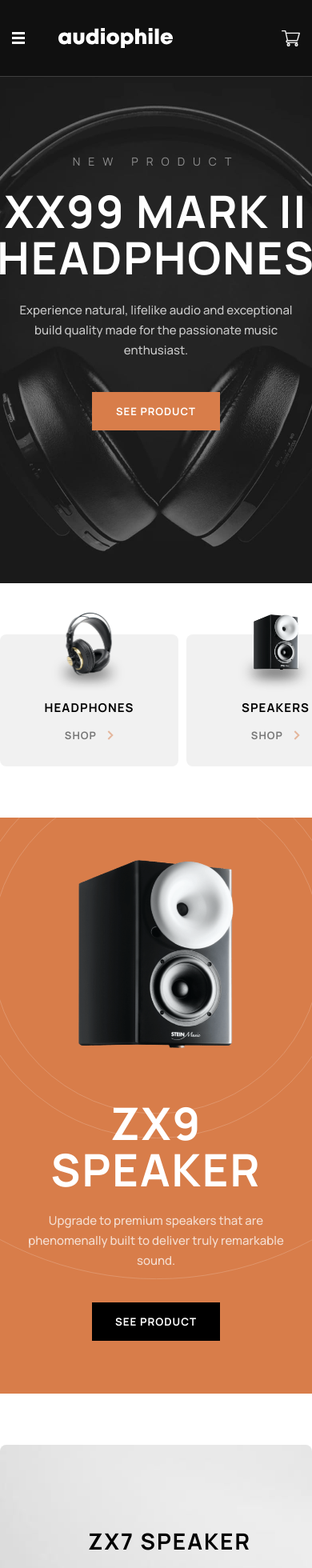
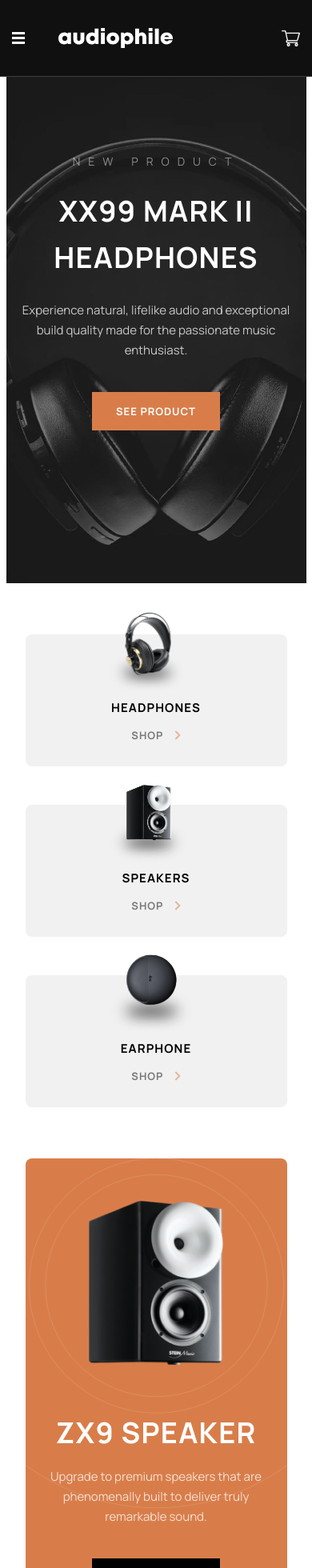
Before and after one commit to OG0808/Big-Ecomerce, a React (Vite) app: page /checkout in a window 390 px wide. Shown: the top 1960 px of the page at 80% size. Built offline with nearby package versions, Linux system fonts and the light colour scheme.

Commit message:
add responsive

```diff
--- a/src/components/YX1erphonesHome/YX1earphones.css
+++ b/src/components/YX1erphonesHome/YX1earphones.css
@@ -78,7 +78,6 @@
     width: 100%;
     height: 320px;
     display: flex;
-
     border-radius: 8px;
     justify-content: center;
     gap: 30px;
@@ -105,3 +104,35 @@
 
   }
 }
+
+
+@media(width<=650px){
+  .YX1earphones {
+    max-width: 327px;
+    width: 100%;
+    height: 424px;
+    display: flex;
+    border-radius: 8px;
+    gap: 24px;
+    flex-wrap: wrap;
+  }
+  .YX1earphones__image {
+    border-radius: 8px;
+    background-image: url("/home/mobile/image-earphones-yx1.jpg");
+    width: 327px;
+    height: 200px;
+    background-size: cover;
+  }
+  .YX1earphones__content {
+    border-radius: 8px;
+    background-color: var(--color5);
+    width: 327px;
+    height: 200px;
+    display: flex;
+    flex-direction: column;
+    justify-content: center;
+    padding-left: 42px;
+    gap: 32px;
+
+  }
+}
--- a/src/components/ZX7speakersHome/ZX7speakers.css
+++ b/src/components/ZX7speakersHome/ZX7speakers.css
@@ -80,3 +80,48 @@
   }
 
 }
+
+@media(width<=650px){
+  .ZX7speakers {
+    background-image: url("/home/mobile/image-speaker-zx7.jpg");
+    max-width: 327px;
+    width: 100%;
+    height: 320px;
+    border-radius: 8px;
+    display: flex;
+    flex-direction: column;
+    gap: 32px;
+    justify-content: center;
+    align-items: flex-start;
+    transition: .3s;
+    padding-left: 1.5rem;
+    background-size: cover;
+  }
+  .ZX7speakers__title {
+    color: var(--color2);
+    font-family: Manrope;
+    font-size: 28px;
+    font-style: normal;
+    font-weight: 700;
+    line-height: normal;
+    letter-spacing: 2px;
+    text-transform: uppercase;
+    margin-left: 0px;
+    transition: .3s;
+  }
+  .ZX7speakers__button {
+    color: var(--color2);
+    font-family: Manrope;
+    font-size: 13px;
+    font-style: normal;
+    font-weight: 700;
+    line-height: normal;
+    letter-spacing: 1px;
+    text-transform: uppercase;
+    width: 160px;
+    height: 48px;
+    margin-left: 0px;
+    cursor: pointer;
+    transition: .3s;
+  }
+}
--- a/src/components/ZX9speakerHome/ZX9speakerHome.css
+++ b/src/components/ZX9speakerHome/ZX9speakerHome.css
@@ -100,7 +100,6 @@
 
 @media(width<=768px){
 
-
   .ZX9speakerHome {
     width: 689px;
     height: 720px;
@@ -182,3 +181,60 @@
     transition: .3s;
   }
 }
+
+
+@media(width<=650px){
+  .ZX9speakerHome {
+    width: 327px;
+    height: 600px;
+    flex-shrink: 0;
+    background: var(--color3);
+    border-radius: 8px;
+    overflow: hidden;
+    display: flex;
+    flex-direction: column;
+    align-items: center;
+    background-image: url("/home/desktop/pattern-circles.svg");
+    background-repeat: no-repeat;
+    background-size: 170%;
+    background-position-y: -119px;
+    background-position-x: center;
+    gap: 64px;
+    transition: .3s;
+  }
+  .ZX9speakerHome__title {
+    color: #FFF;
+    text-align: center;
+    font-family: Manrope;
+    font-size: 36px;
+    font-style: normal;
+    font-weight: 700;
+    line-height: 40px; /* 111.111% */
+    letter-spacing: 1.286px;
+    text-transform: uppercase;
+    transition: .3s;
+  }
+
+  .ZX9speakerHome__description {
+    width: 280px;
+    color: #FFF;
+    text-align: center;
+    font-family: Manrope;
+    font-size: 15px;
+    font-style: normal;
+    font-weight: 400;
+    line-height: 25px; /* 166.667% */
+    transition: .3s;
+  }
+  .ZX9speakerHome__img {
+    object-fit: contain;
+    width: 172.248px;
+    height: 207px;
+    flex-shrink: 0;
+    flex-shrink: 0;
+    margin-left: 0px;
+    margin-top: 52px;
+    z-index: 5;
+    transition: .3s;
+  }
+}
--- a/src/components/checkout/checkout.css
+++ b/src/components/checkout/checkout.css
@@ -81,7 +81,7 @@
 }
 
 .formulario__field2 {
-  gap: 229px;
+  gap: 22px;
   display: flex;
   justify-content: space-between;
   width: 100%;
@@ -360,3 +360,25 @@
     transition: .3s;
   }
 }
+
+
+@media(width<=650px){
+  .checkout > form {
+    width: 100%;
+    display: flex;
+    flex-direction: column;
+    align-items: center;
+    transition: .3s;
+    margin-top: -100px;
+    margin-bottom: -100px;
+  }
+  .formulario__field {
+    display: flex;
+    flex-direction: column;
+    transition: .3s;
+  }
+  .formulario__field2{
+    display: flex;
+    flex-direction: column;
+  }
+}
--- a/src/components/footer/footer.css
+++ b/src/components/footer/footer.css
@@ -127,3 +127,55 @@ display: none;
   gap: 10px;
   }
 }
+
+@media(width<=650px){
+  .footer {
+    background: var(--color1);
+    color: var(--fontcolor);
+    font-family: var(--manrope);
+    max-width: 1440px;
+    width: 100%;
+    height: 654px;
+    flex-shrink: 0;
+    display: flex;
+    flex-direction: column;
+    padding: 75px 0px 0px 0px;
+  }
+  .footer__list {
+    list-style: none;
+    display: flex;
+    gap: 34px;
+    flex-direction: column;
+    text-align: center;
+  }
+  .footer__text {
+    width: 327px;
+    color: #fff;
+    font-family: Manrope;
+    font-size: 15px;
+    font-style: normal;
+    font-weight: 400;
+    line-height: 25px;
+    opacity: 0.5;
+    text-align: center;
+  }
+  .footer__span_icon{
+    display: flex;
+    flex-direction: column;
+    align-items: center;
+    gap: 1rem;
+    margin-top: -20px;
+  }
+
+  .footer__description-content{
+    display: flex;
+    align-items: center;
+    justify-content: center;
+  }
+
+  .footer__router-logo{
+    display: flex;
+    align-items: center;
+  }
+
+}
--- a/src/components/header/header.css
+++ b/src/components/header/header.css
@@ -12,58 +12,12 @@
   padding-left: 165px;
 }
 
-@media (width<=1110px) {
-  .header {
-    transition: 0.3s;
-    max-width: 1440px;
-    width: 100%;
-    height: 729px;
-    flex-shrink: 0;
-    margin: 0 auto;
-    background-image: url("../../../public/home/tablet/image-header.jpg");
-    background-position: center;
-    background-size: cover;
-    display: flex;
-    justify-content: center;
-    padding-left: 0px;
-
-  }
-}
-
 .header__content {
   width: 398px;
   height: 346px;
   flex-shrink: 0;
   color: var(--color7);
-
 }
-
-@media (width<=1110px) {
-  .header__content {
-    width: 398px;
-    height: 346px;
-    flex-shrink: 0;
-    color: var(--color7);
-
-    padding-left: 0px;
-    display: flex;
-    flex-direction: column;
-    align-items: center;
-  }
-}
-
-@media (width<=1110px) {
-  .header__new-product {
-    display: flex;
-    flex-direction: column;
-    align-items: center;
-  }
-}
-
-
-
-
-
 
 .header__new-product-text {
   color: #fff;
@@ -90,12 +44,6 @@
   margin-bottom: 24px;
 }
 
-@media (width<=1110px) {
-  .header__title {
-    text-align: center;
-  }
-}
-
 .header__description {
   color: #fff;
   font-family: Manrope;
@@ -106,12 +54,6 @@
   opacity: 0.75;
   max-width: 349px;
   margin-bottom: 40px;
-}
-
-@media (width<=1110px) {
-  .header__description {
-    text-align: center;
-  }
 }
 
 .header__button {
@@ -134,3 +76,94 @@
 .header__button:hover {
   background-color: var(--color4);
 }
+
+@media (width<=1110px) {
+  .header__new-product {
+    display: flex;
+    flex-direction: column;
+    align-items: center;
+  }
+  .header__description {
+    text-align: center;
+  }
+  .header__title {
+    text-align: center;
+  }
+  .header__content {
+    width: 398px;
+    height: 346px;
+    flex-shrink: 0;
+    color: var(--color7);
+
+    padding-left: 0px;
+    display: flex;
+    flex-direction: column;
+    align-items: center;
+  }
+  .header {
+    transition: 0.3s;
+    max-width: 1440px;
+    width: 100%;
+    height: 729px;
+    flex-shrink: 0;
+    margin: 0 auto;
+    background-image: url("../../../public/home/tablet/image-header.jpg");
+    background-position: center;
+    background-size: cover;
+    display: flex;
+    justify-content: center;
+    padding-left: 0px;
+  }
+}
+
+@media (width<=650px) {
+  .header {
+    transition: 0.3s;
+    max-width: 375px;
+    width: 100%;
+    height: 729px;
+    flex-shrink: 0;
+    margin: 0 auto;
+    background-image: url("../../../public/home/mobile/image-header.jpg");
+    background-position: center;
+    background-size: cover;
+    display: flex;
+    justify-content: center;
+    padding-left: 0px;
+  }
+  .header__new-product {
+    display: flex;
+    flex-direction: column;
+    align-items: center;
+  }
+  .header__description {
+    color: #fff;
+    text-align: center;
+    font-family: Manrope;
+    font-size: 15px;
+    font-style: normal;
+    font-weight: 400;
+    line-height: 25px;
+  }
+  .header__title {
+    color: #fff;
+    text-align: center;
+    font-family: Manrope;
+    font-size: 36px;
+    font-style: normal;
+    font-weight: 700;
+    letter-spacing: 1.286px;
+    text-transform: uppercase;
+  }
+  .header__content {
+    width: 398px;
+    height: 346px;
+    flex-shrink: 0;
+    color: var(--color7);
+
+    padding-left: 0px;
+    display: flex;
+    flex-direction: column;
+    align-items: center;
+  }
+}
--- a/src/components/pagesShop/pagesShop.css
+++ b/src/components/pagesShop/pagesShop.css
@@ -48,6 +48,7 @@
   line-height: normal;
   letter-spacing: 1.286px;
   text-transform: uppercase;
+
 }
 
 .pagesShop__page {
@@ -92,6 +93,7 @@
     display: flex;
     justify-content: space-around;
     gap: 10px;
+    transition: .3s;
   }
   .pagesShop__item {
     text-align: center;
@@ -105,11 +107,62 @@
     flex-direction: column;
     align-items: center;
     justify-content: end;
+    transition: .3s;
   }
 
   .pagesShop__image {
     position: absolute;
     left: 25%;
+    top: -17%;
+    height: 104px;
+    transition: .3s;
+    flex-shrink: 0;
+    object-fit: contain;
+  }
+  .pagesShop__description {
+    color: var(--color2);
+    text-align: center;
+    font-family: Manrope;
+    font-size: 15px;
+    font-style: normal;
+    font-weight: 700;
+    line-height: normal;
+    letter-spacing: 1.071px;
+    text-transform: uppercase;
+    transition: .3s;
+  }
+}
+
+
+
+ @media(width<=650px){
+
+  .pagesShop__content {
+    max-width: var(--max-width);
+    display: flex;
+    justify-content: space-around;
+    flex-wrap: wrap;
+    gap: 3rem;
+    transition: .3s;
+  }
+  .pagesShop__item {
+    text-align: center;
+    width: 327px;
+    height: 165px;
+    flex-shrink: 0;
+    border-radius: 8px;
+    background: var(--color5);
+    position: relative;
+    display: flex;
+    flex-direction: column;
+    align-items: center;
+    justify-content: end;
+
+  }
+
+  .pagesShop__image {
+    position: absolute;
+    left: 30%;
     top: -17%;
     height: 104px;
 
@@ -128,47 +181,3 @@
     text-transform: uppercase;
   }
 }
-
-/* @media(width<=375px){
-  .pagesShop__content {
-    max-width: var(--max-width);
-    display: flex;
-    justify-content: space-around;
-    gap: 10px;
-    background: red;
-  }
-  .pagesShop__item {
-    text-align: center;
-    width: 223px;
-    height: 165px;
-    flex-shrink: 0;
-    border-radius: 8px;
-    background: var(--color5);
-    position: relative;
-    display: flex;
-    flex-direction: column;
-    align-items: center;
-    justify-content: end;
-  }
-
-  .pagesShop__image {
-    position: absolute;
-    left: 25%;
-    top: -17%;
-    height: 104px;
-
-    flex-shrink: 0;
-    object-fit: contain;
-  }
-  .pagesShop__description {
-    color: var(--color2);
-    text-align: center;
-    font-family: Manrope;
-    font-size: 15px;
-    font-style: normal;
-    font-weight: 700;
-    line-height: normal;
-    letter-spacing: 1.071px;
-    text-transform: uppercase;
-  }
-} */
--- a/src/components/productcatalog/ProductCatalog.jsx
+++ b/src/components/productcatalog/ProductCatalog.jsx
@@ -26,7 +26,7 @@ const Headphones = () => {
                 src={
                   width > 1110
                     ? data.categoryImage.desktop
-                    : width > 375
+                    : width > 650
                     ? data.categoryImage.tablet
                     : data.categoryImage.mobile
                 }
--- a/src/components/productcatalog/productcatalog.css
+++ b/src/components/productcatalog/productcatalog.css
@@ -208,7 +208,7 @@
   }
 }
 
-@media (width<=375px) {
+@media (width<=650px) {
   .headphones__item {
     display: flex;
     flex-direction: column;
```
Also changed, not shown: src/components/manListeningToMusic/ListeningToMusic.css (+47 -7 lines), src/components/productShop/Product.jsx (+7 -5 lines), src/components/productShop/product.css (+102 -5 lines).
